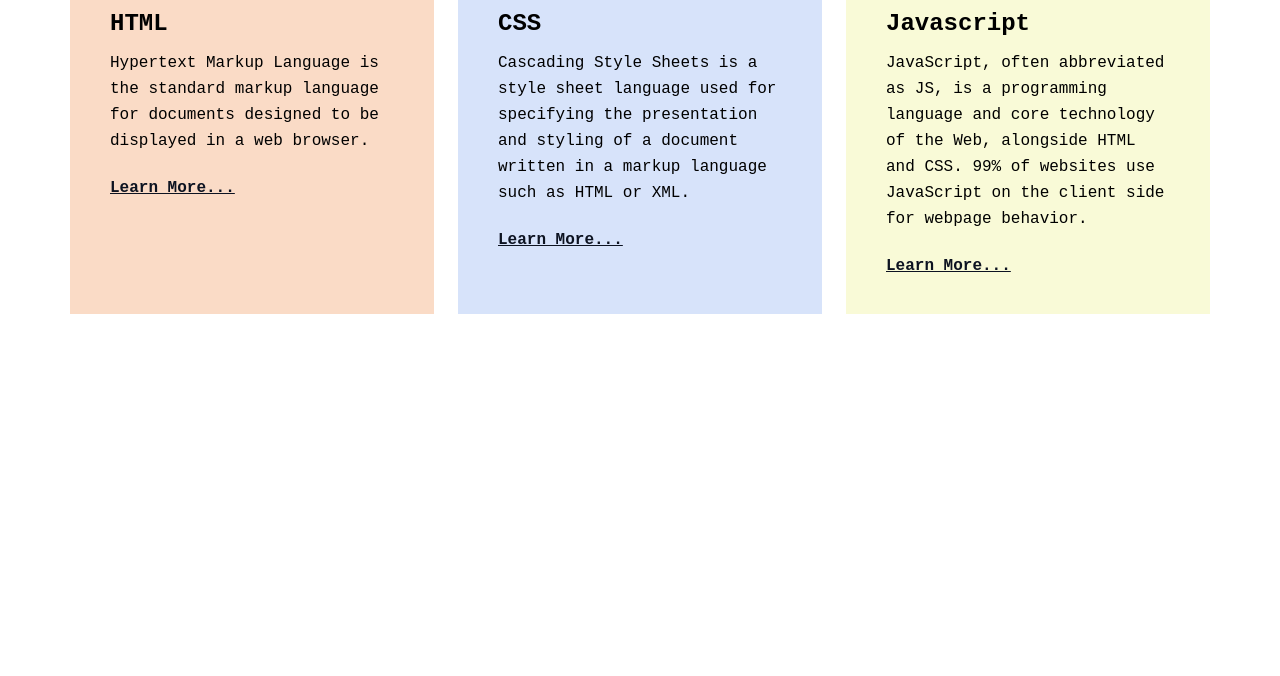
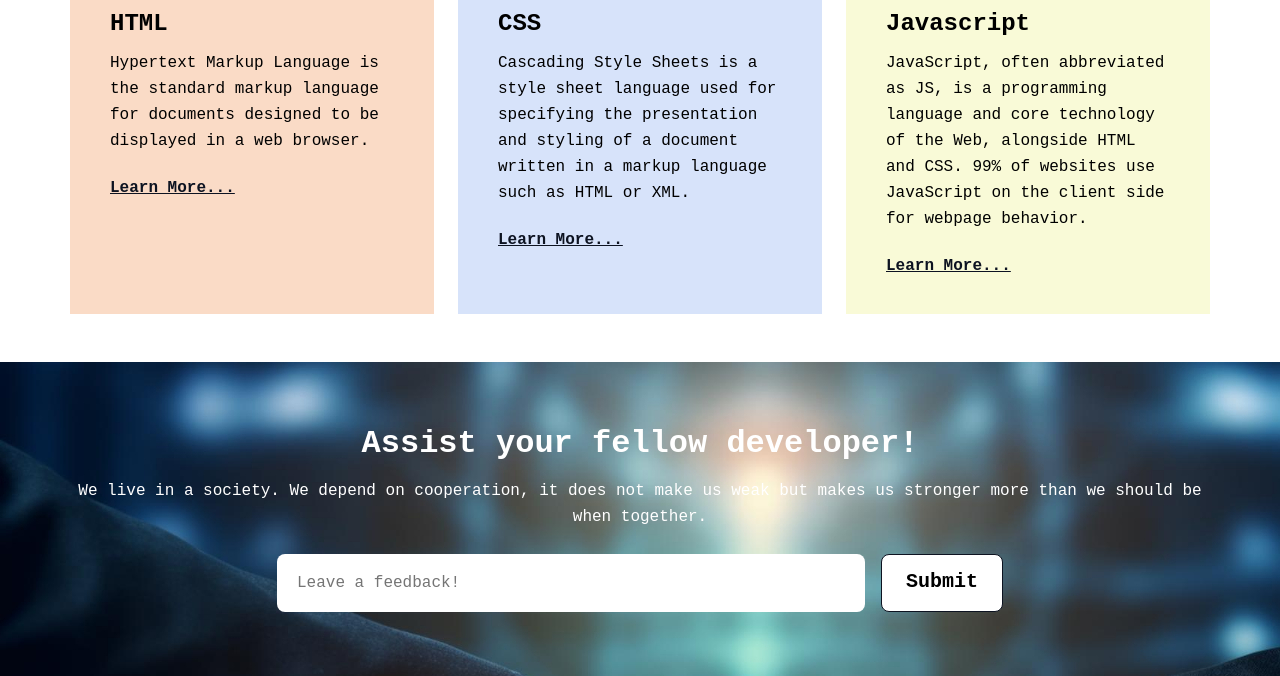
Before and after one commit to SheikhSHoq-Anindo/Assignment_1, a plain HTML site: page index.html in a window 1280 px wide. Shown: the part 3561-4237 px from the top of the page. Before the commit the page ends 3875 px from the top, so only its background shows below. Drawn offline with Linux system fonts and the light colour scheme; a web font is replaced by a local one.

Commit message:
sub section complete!

```diff
--- a/index.html
+++ b/index.html
@@ -160,6 +160,19 @@
                     </div>
                 </div>
         </section>
+
+        <!-- Subscribe section -->
+         <section class="subscribe m-center m-48 flex col content-center">
+            <h3 class="text-white">Assist your fellow developer!</h3>
+            <p class="text-white m-16">We live in a society. We depend on cooperation, it does not make us weak but makes us stronger more than we should be when together.</p>
+            <div class="sub-input m-24 flex row justify-inbetween m-center">
+                <form action="">
+                    <input class="text-color" type="text" placeholder="Leave a feedback!">
+                </form>
+                <div class="button bg-white"><p>Submit</p></div>
+            </div>
+         </section>
+
     </section>
 </body>
 
--- a/styles.css
+++ b/styles.css
@@ -410,3 +410,50 @@ banner starts here */
     margin-top: auto;
     margin-bottom: 0;
 }
+
+/* Subscribe section starts here */
+
+.subscribe{
+    padding: 64px;
+    background-image: url("assets/handshake.jpg");
+}
+
+.subscribe>h3{
+    font-family: "Azeret Mono", monospace;
+    font-optical-sizing: auto;
+    font-weight: 600;
+    font-style: normal;
+    font-size: 32px;
+    line-height: 36px;
+    text-align: center;
+}
+
+.subscribe>p{
+    font-family: "Azeret Mono", monospace;
+    font-optical-sizing: auto;
+    font-weight: 400;
+    font-style: normal;
+    font-size: 16px;
+    line-height: 26px;
+    text-align: center;
+}
+
+.sub-input>form>input{
+    width: 548px;
+    background-color: #FFF;
+    border: none;
+    padding: 20px;
+    border-radius: 8px;
+    -webkit-border-radius: 8px;
+    -moz-border-radius: 8px;
+    -ms-border-radius: 8px;
+    -o-border-radius: 8px;
+    font-family: "Azeret Mono", monospace;
+    font-optical-sizing: auto;
+    font-weight: 400;
+    font-style: normal;
+    font-size: 16px;
+    line-height: 0;
+    text-align: left;
+    margin-right: 16px;
+}
```
